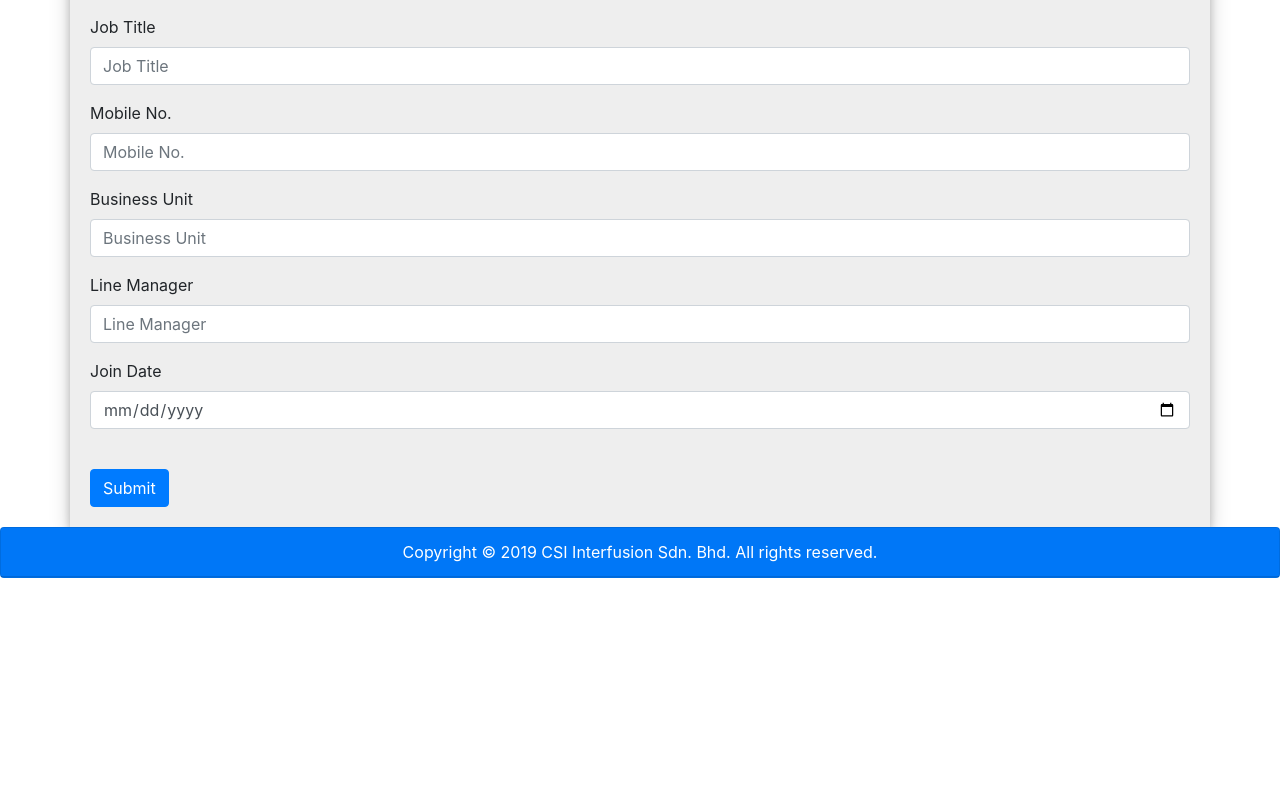
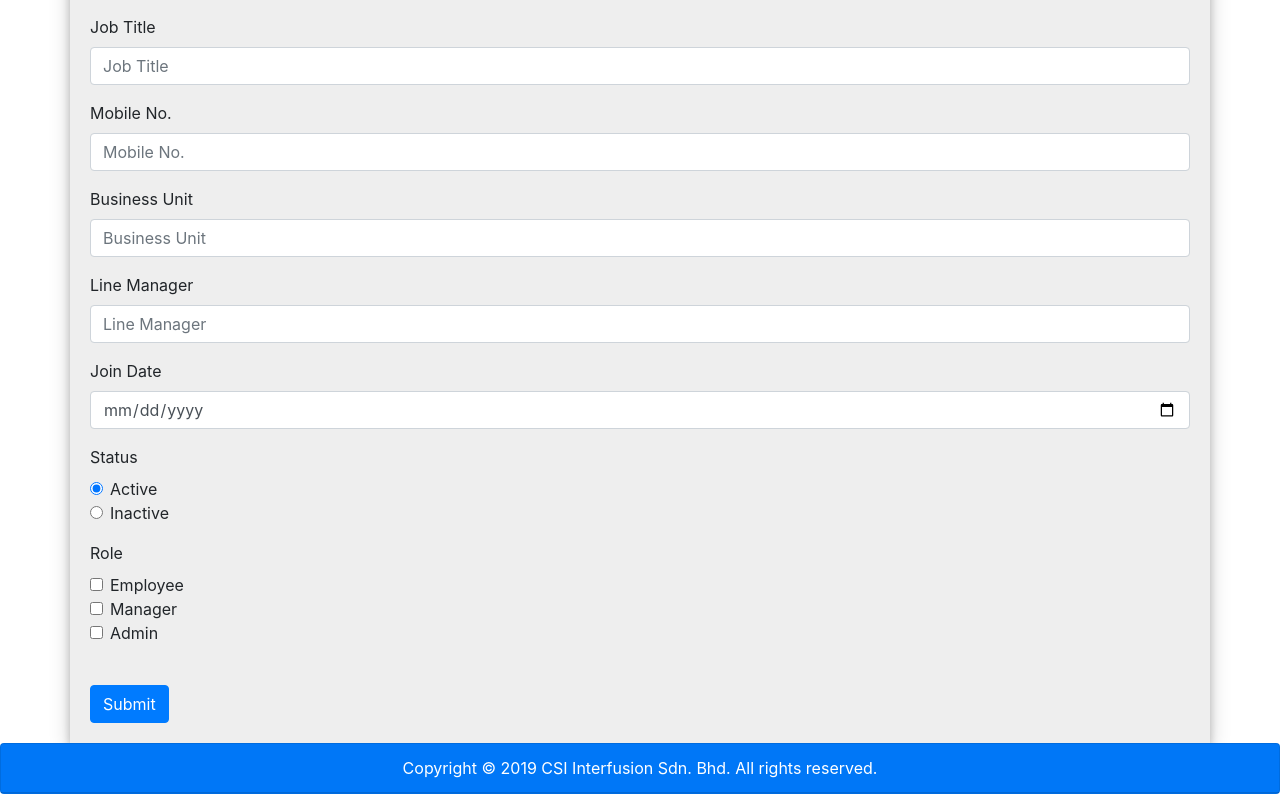
Before and after one commit to jameacle09/csileavemanagementsystem, a React (Create React App) app in the folder leavemanagement/: page /newstaffprofile in a window 1280 px wide. Shown: the part 759-1553 px from the top of the page. Before the commit the page ends 1337 px from the top, so only its background shows below. Built offline with nearby package versions, Linux system fonts and the light colour scheme.

Commit message:
add radio button, checkbox in newstaffprofile page

```diff
--- a/leavemanagement/src/staffprofile/MyProfile.js
+++ b/leavemanagement/src/staffprofile/MyProfile.js
@@ -78,7 +78,7 @@ class MyProfile extends Component {
                         <ListGroupItem>CSI Staff ID: <p style={ dataText }>{userData['csiStaffId']}</p></ListGroupItem>
                         <ListGroupItem>Name: <p style={ dataText }>{userData['staffName']}</p></ListGroupItem>
                         <ListGroupItem>Email: <p style={ dataText }>{userData['email']}</p></ListGroupItem>
-                        <ListGroupItem>IC No./ Passport No.: <p style={ dataText }>{userData['icNumber']}</p></ListGroupItem>
+                        <ListGroupItem>NRIC/ Passport No.: <p style={ dataText }>{userData['icNumber']}</p></ListGroupItem>
                         <ListGroupItem>Job Title: <p style={ dataText }>{userData['jobTitle']}</p></ListGroupItem>
                         <ListGroupItem>Mobile No.: <p style={ dataText }>{userData['mobileNo']}</p></ListGroupItem>
                         <ListGroupItem>Business Unit: <p style={ dataText }>{userData['businessUnit']}</p></ListGroupItem>
--- a/leavemanagement/src/staffprofile/NewStaffProfile.js
+++ b/leavemanagement/src/staffprofile/NewStaffProfile.js
@@ -2,15 +2,33 @@ import React, { Component } from 'react';
 import { Button, Form, FormGroup, Label, Input } from 'reactstrap';
 
 class NewStaffProfile extends Component {
+    constructor(props) {
+        super(props);
+        this.state = {
+            selectedOption: "active"
+        };
+    }
+
+    handleOptionChange = changeEvent => {
+        this.setState({
+            selectedOption: changeEvent.target.value
+        });
+    };
+
+    handleFormSubmit = formSubmitEvent => {
+        formSubmitEvent.preventDefault();
+    };
+
     render() {
         const divStyle = {
             background: "#eee",
             padding: "20px",
             boxShadow: "0 4px 8px 0 rgba(0, 0, 0, 0.2), 0 6px 20px 0 rgba(0, 0, 0, 0.19)"
-          };
+        };
+
         return (
-            <div className="container" style={ divStyle }>
-                <Form>
+            <div className="container" style={divStyle}>
+                <Form onSubmit={this.handleFormSubmit}>
                     <FormGroup>
                         <Label for="csiStaffId">CSI Staff ID</Label>
                         <Input type="text" name="csiStaffId" id="csiStaffId" placeholder="CSI Staff ID" />
@@ -65,6 +83,27 @@ class NewStaffProfile extends Component {
                         <Label for="joinDate">Join Date</Label>
                         <Input type="date" name="joinDate" id="joinDate" placeholder="Join Date" />
                     </FormGroup>
+                    <FormGroup>
+                        <Label for="status">Status</Label>
+                        <div className="form-check">
+                            <Input type="radio" name="active" value="active" checked={this.state.selectedOption === "active"} onChange={this.handleOptionChange} /> Active
+                        </div>
+                        <div className="form-check">
+                            <Input type="radio" name="inactive" value="inactive" checked={this.state.selectedOption === "inactive"} onChange={this.handleOptionChange} /> Inactive
+                        </div>
+                    </FormGroup>
+                    <FormGroup>
+                        <Label for="role">Role</Label>
+                        <div className="form-check">
+                            <Input type="checkbox" name="employee" value="employee" /> Employee
+                        </div>
+                        <div className="form-check">
+                            <Input type="checkbox" name="manager" value="manager" /> Manager
+                        </div>
+                        <div className="form-check">
+                            <Input type="checkbox" name="admin" value="admin" /> Admin
+                        </div>
+                    </FormGroup>
                     <br />
                     <Button color="primary">Submit</Button>
                 </Form>
```
